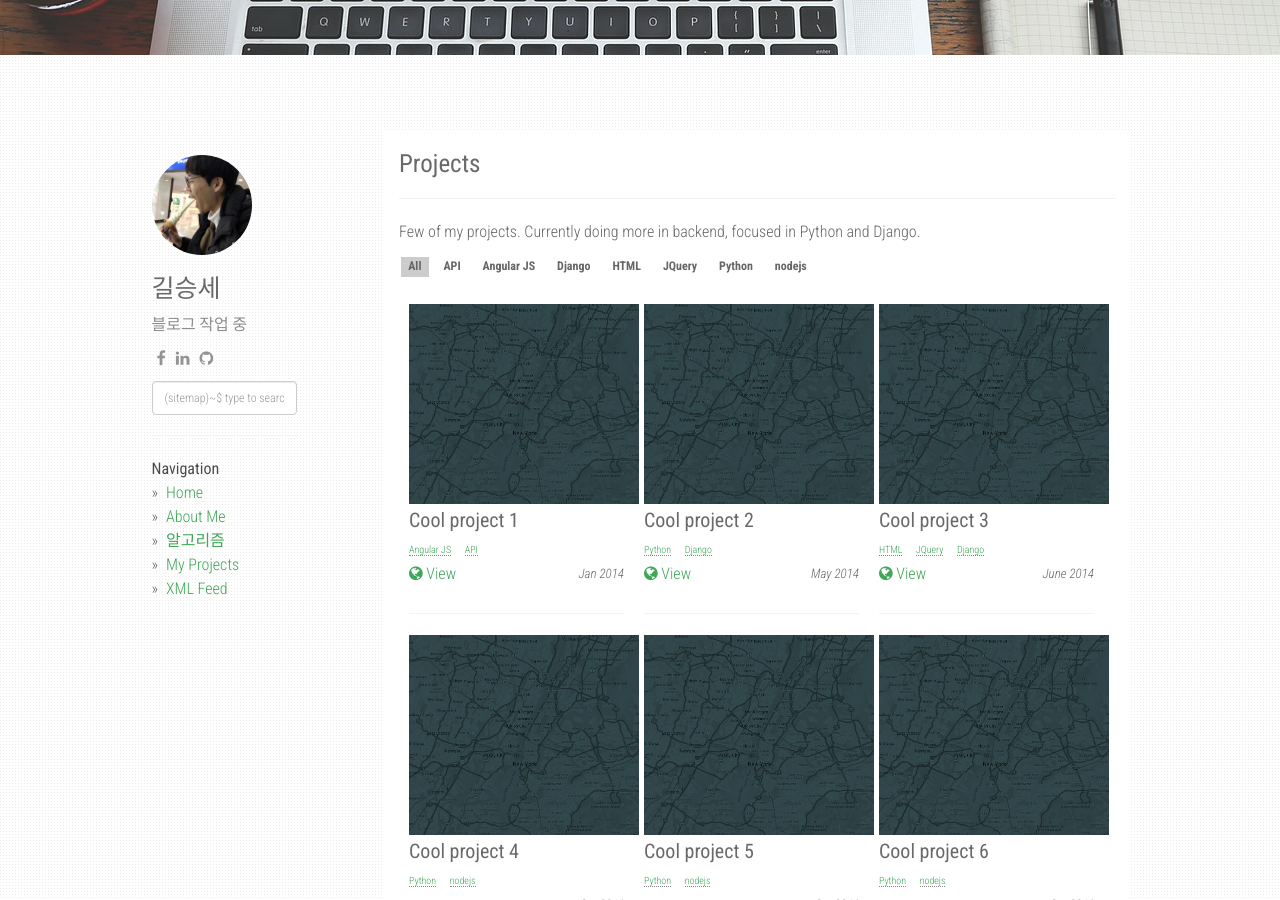
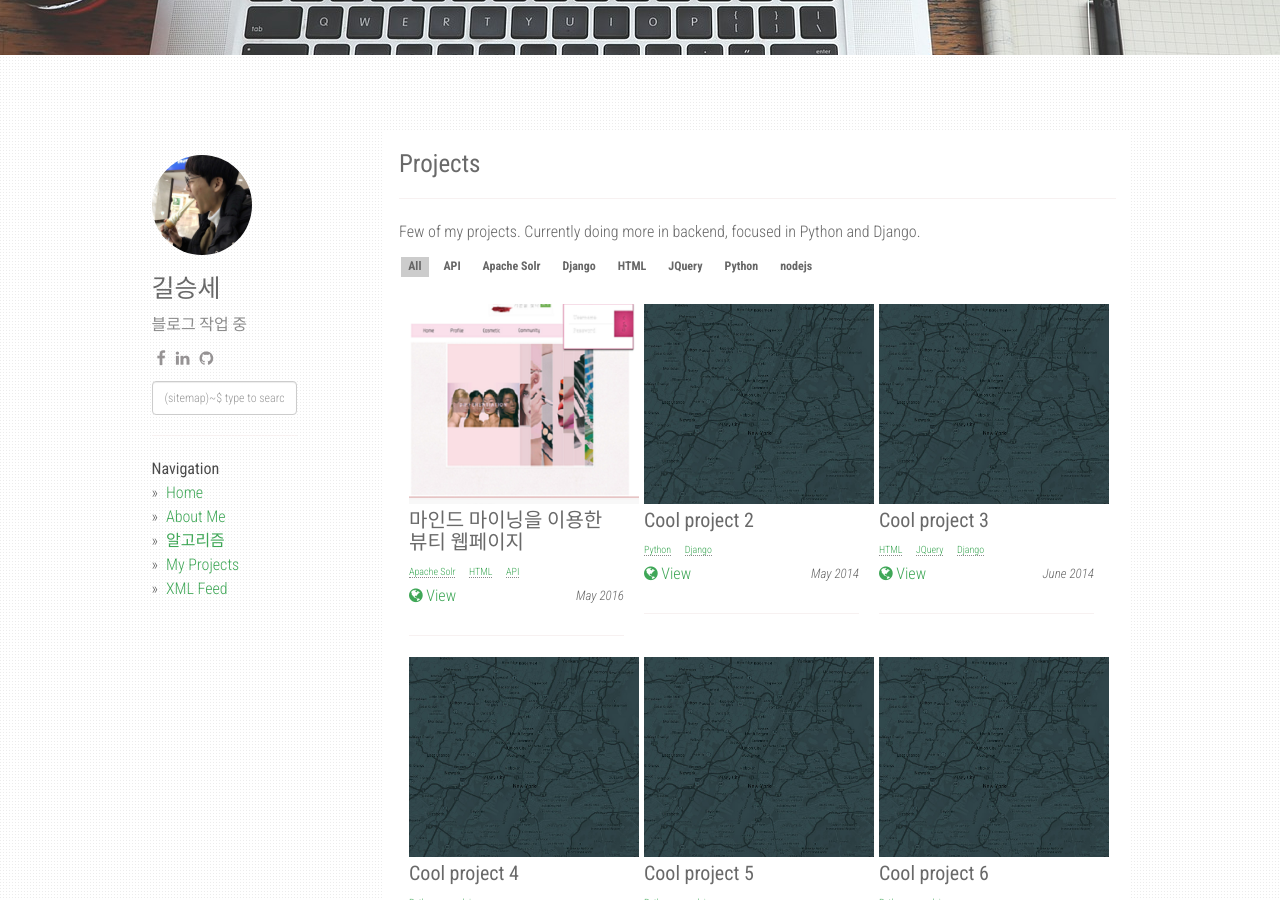
Before and after one commit to agusmakmun/agusmakmun.github.io, a Jekyll site: the page built from projects.md, in a window 1280 px wide and 900 px high, scrolled down 345 px. Built offline with Jekyll 4.4.1, drawn with Linux system fonts in a browser that asks for light colours; nearby versions of some CDN libraries.

Commit message:
Update projects.json

```diff
--- a/_data/projects.json
+++ b/_data/projects.json
@@ -1,11 +1,11 @@
 [
 	{
-		"slug": "cool-project",
-		"name": "Cool project 1",
-		"image": "placeholder.jpg",
+		"slug": "beauty-project",
+		"name": "마인드 마이닝을 이용한 뷰티 웹페이지",
+		"image": "뷰티 웹페이지.png",
 		"url": "https://www.google.com",
-		"date": "Jan 2014",
-		"tags": ["Angular JS","API"]
+		"date": "May 2016",
+		"tags": ["Apache Solr","HTML","API"]
 	},
 	{
 		"name": "Cool project 2",
```
